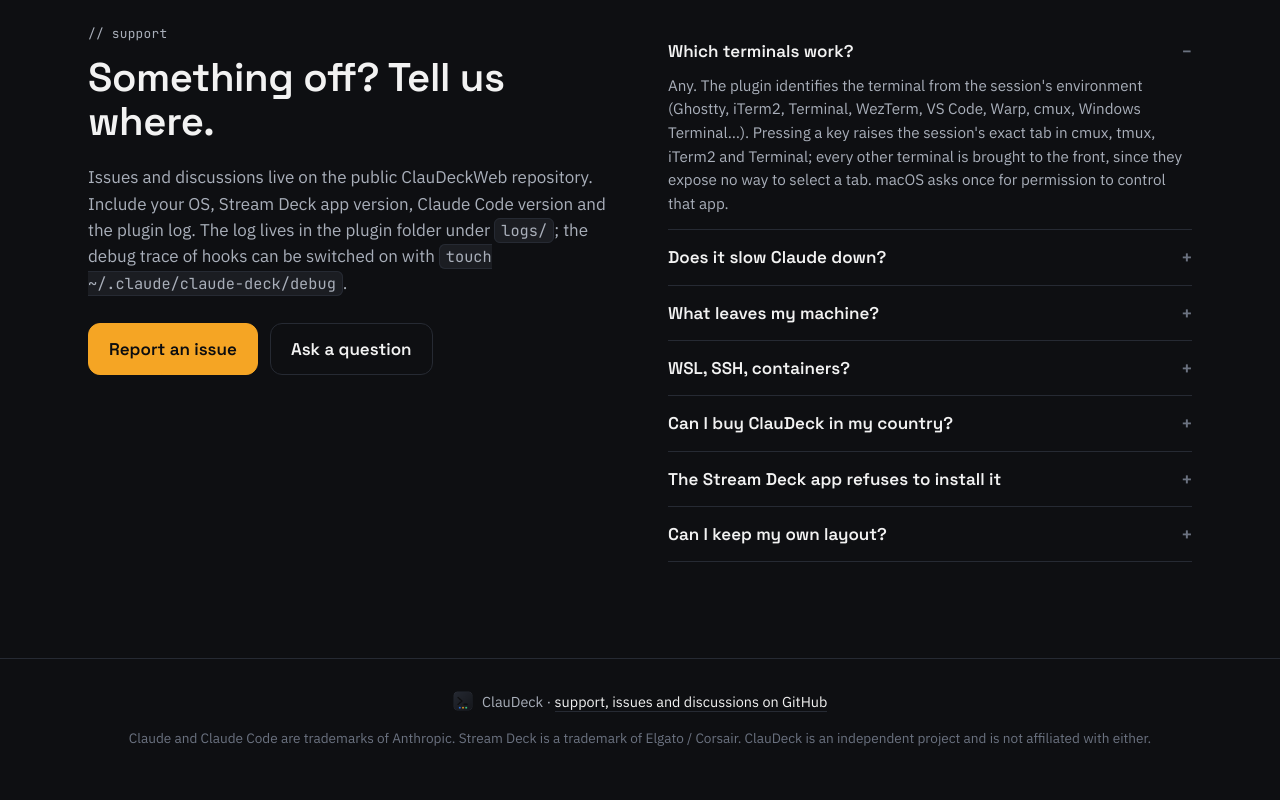
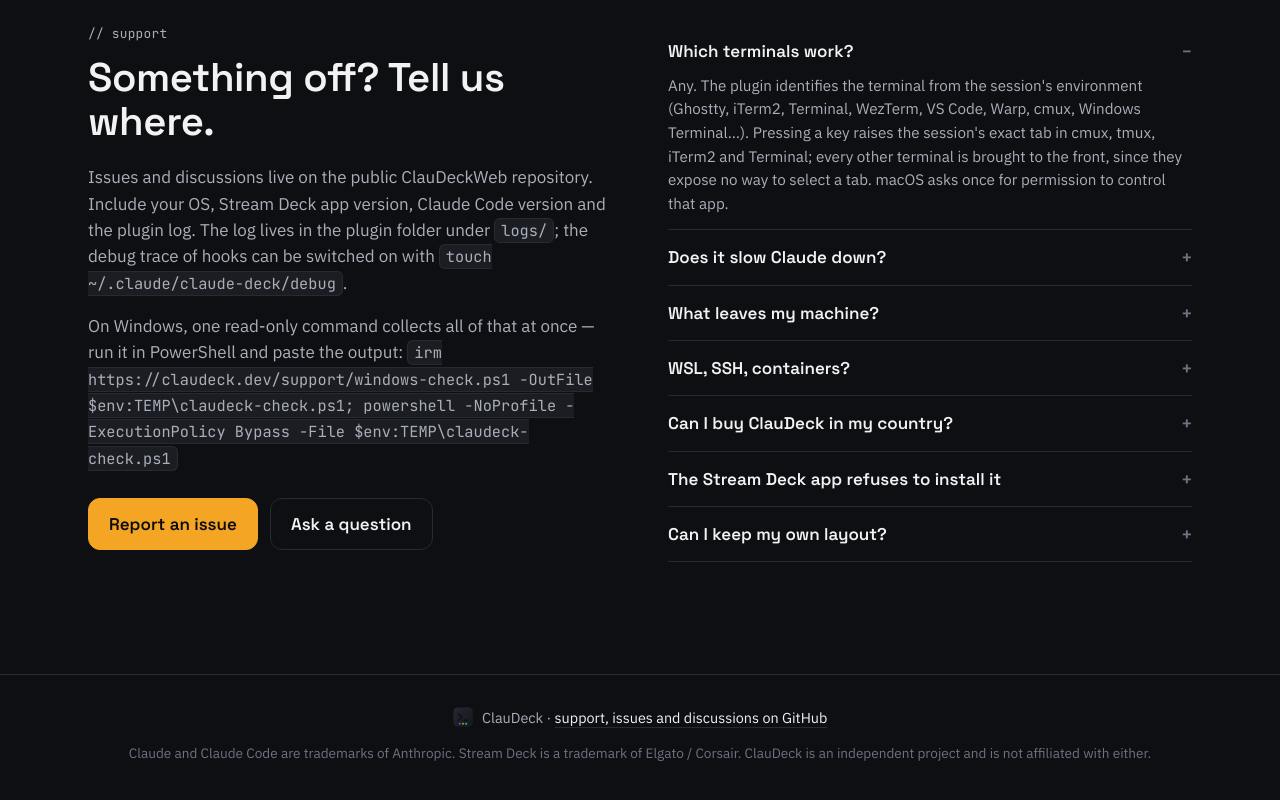
Before and after one commit to onavascuez/ClauDeckWeb, a plain HTML site: page index.html in a window 1280 px wide. Shown: the part 6681-7481 px from the top of the page. Drawn offline with Linux system fonts and the light colour scheme.

Commit message:
Support: one command collects the Windows facts a reply needs
Reports arrive with no versions, so the first reply is always "which versions?".
The Windows diagnostics script that used to live in the plugin repo is now served
from the site, and both templates ask for its output.

- support/windows-check.ps1: public header, downloads-and-runs rather than
  irm | iex (Pages may serve .ps1 as octet-stream, which iex cannot execute)
- Q&A discussion form: plugin edition, plugin version, OS, Stream Deck app
  version (with the 7.1 minimum stated), claude --version, all required
- Bug report and the site's support section point at the same command

```diff
--- a/index.html
+++ b/index.html
@@ -266,6 +266,7 @@
           <p class="eyebrow">// support</p>
           <h2>Something off? Tell us where.</h2>
           <p>Issues and discussions live on the public ClauDeckWeb repository. Include your OS, Stream Deck app version, Claude Code version and the plugin log. The log lives in the plugin folder under <code>logs/</code>; the debug trace of hooks can be switched on with <code>touch ~/.claude/claude-deck/debug</code>.</p>
+          <p>On Windows, one read-only command collects all of that at once — run it in PowerShell and paste the output: <code>irm https://claudeck.dev/support/windows-check.ps1 -OutFile $env:TEMP\claudeck-check.ps1; powershell -NoProfile -ExecutionPolicy Bypass -File $env:TEMP\claudeck-check.ps1</code></p>
           <div class="cta">
             <a class="btn btn-primary" href="https://github.com/onavascuez/ClauDeckWeb/issues/new?template=bug_report.md" target="_blank" rel="noopener">Report an issue</a>
             <a class="btn btn-ghost" href="https://github.com/onavascuez/ClauDeckWeb/discussions" target="_blank" rel="noopener">Ask a question</a>
```
Also changed, not shown: 3 other files.
